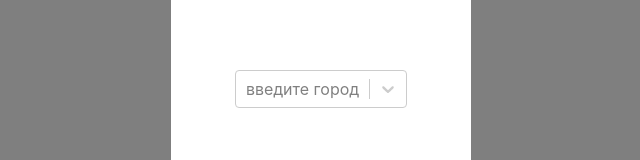
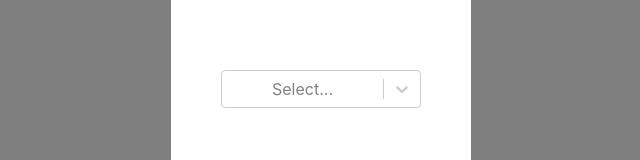
Before and after one commit to skorokhodtatiana/reactProject, a React (Create React App) app in the folder myapp/: page / in a window 1280 px wide. Shown: the part 311-471 px from the top of the page, without its empty margins (319-959 px from the left). Built offline with nearby package versions, Linux system fonts and the light colour scheme.

Commit message:
small change modal

```diff
--- a/myapp/src/components/Modal/Modal.jsx
+++ b/myapp/src/components/Modal/Modal.jsx
@@ -37,28 +37,26 @@ const Modal = ({
 					<div className={ styles.body }>
 						<div className={ styles.close }></div>
 					</div>
-				<AsyncSelect
-					onChange={(e) => handleInputChange(e)}
+					<AsyncExample
+						onChange={ (e) => handleInputChange(e) }
 						isMulti
 						placeholder="введите город"
 						cacheOptions
 						defaultOptions
-					value = {inputValue}
-					loadOptions={promiseOptions}
+						value = { inputValue }
+						loadOptions={ promiseOptions }
 					/>
 				</div>
 			}
 		</>
-	)
-}
+	);
+};
 
 Modal.propTypes = {
 	className: PropTypes.string,
 	showModal: PropTypes.bool,
 	setShowModal: PropTypes.func,
 }
-
-export default Modal;
 
 const AsyncExample = ({ defaultOptionValue, ...props }) => {
 	const [value, setValue] = React.useState();
@@ -84,12 +82,14 @@ const AsyncExample = ({ defaultOptionValue, ...props }) => {
 
 	return (
 		<AsyncSelect
-			loadOptions={loadOptions}
+			className={ styles.select }
+			loadOptions={ loadOptions }
 			defaultOptions
-			value={value}
-			onChange={onChange}
+			value={ value }
+			onChange={ onChange }
 		/>
 	);
 };
 
+export default Modal;
 // export default AsyncExample;
--- a/myapp/src/components/Modal/Modal.module.scss
+++ b/myapp/src/components/Modal/Modal.module.scss
@@ -55,3 +55,14 @@
 		transform: translate(-50%, -50%) rotate(45deg);
 	}
 }
+
+.select {
+	min-width: 200px;
+	background-color: green;
+	border-radius: 10px;
+
+	// &:focus {
+	// 	border: 1px solid green;
+	// 	outline: none;
+	// }
+}
```
Lines whose indentation alone changed are shown as unchanged.
